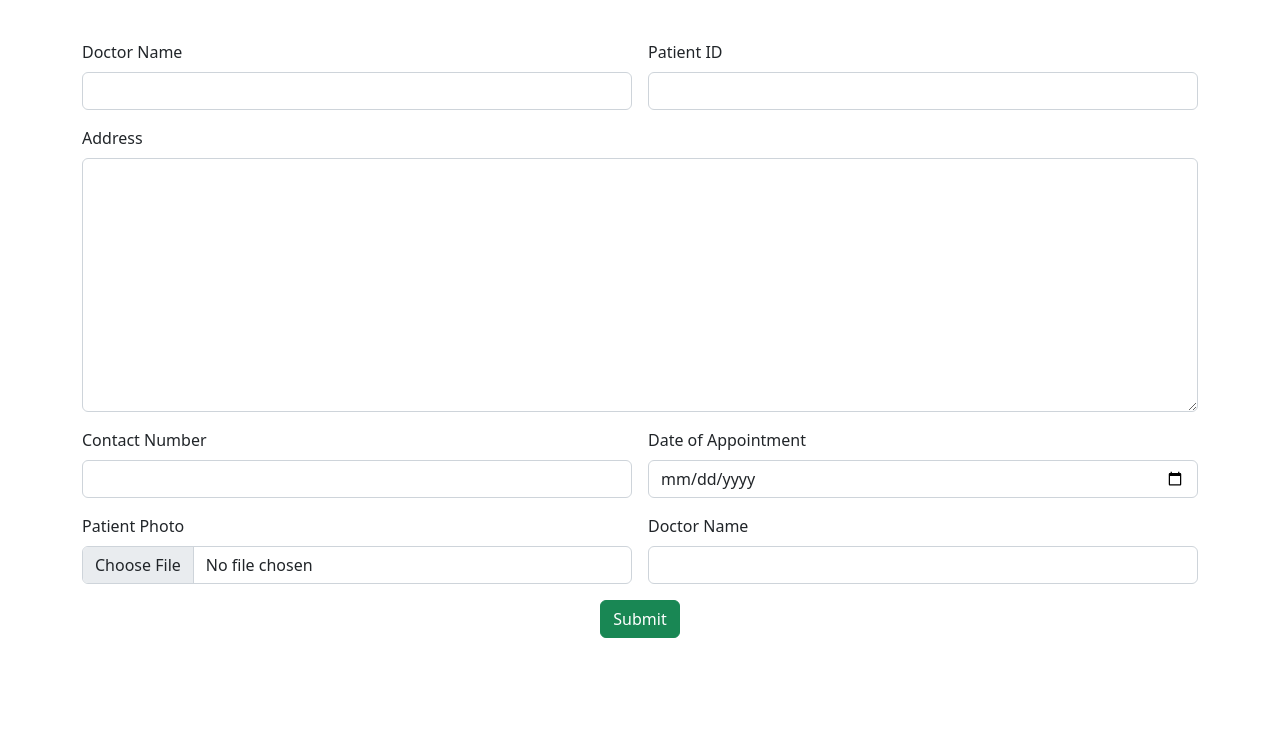
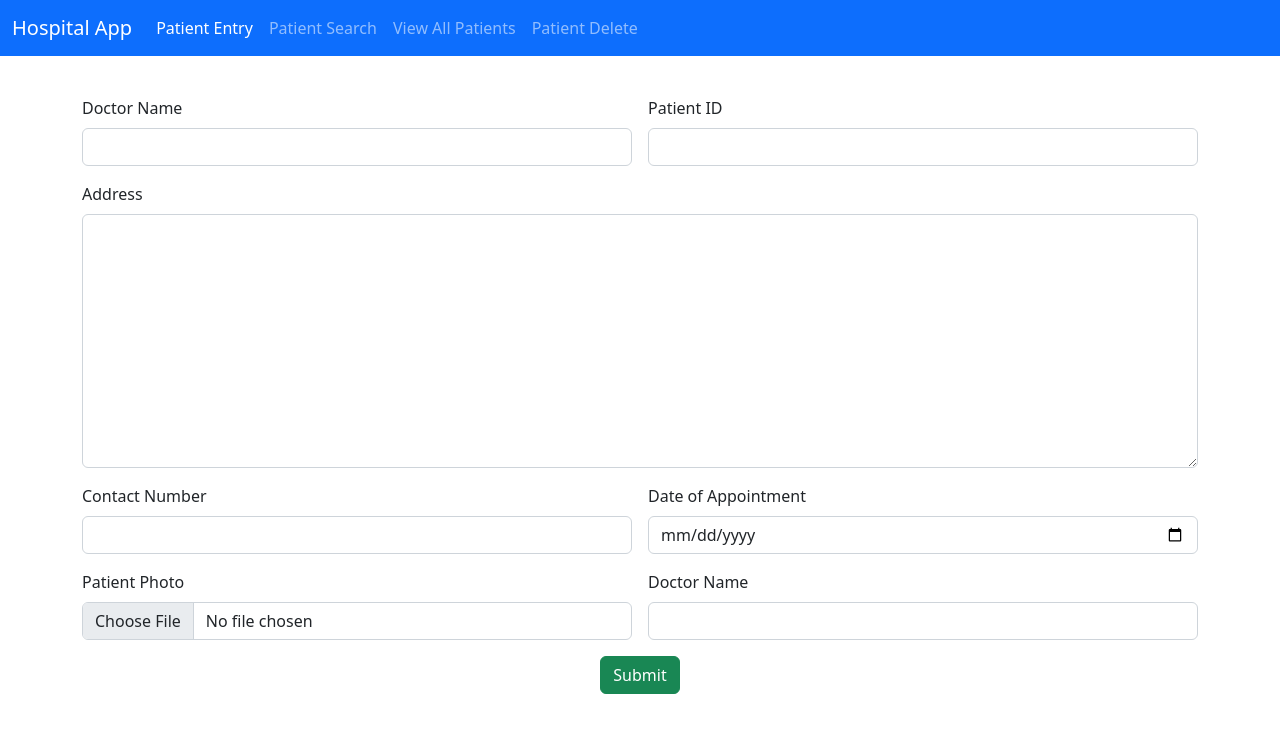
Before and after one commit to jeevaann1999/Patient-Angular-Repository, an Angular app: page / in a window 1280 px wide. Shown: the top 732 px of the page. Built offline with nearby package versions, Linux system fonts and the light colour scheme.

Commit message:
added nav

```diff
--- a/src/app/app.module.ts
+++ b/src/app/app.module.ts
@@ -8,6 +8,7 @@
 import { PatientDeleteComponent } from './patient-delete/patient-delete.component';
 import { RouterModule, Routes } from '@angular/router';
 import { PatientViewComponent } from './patient-view/patient-view.component';
+import { NavbarComponent } from './navbar/navbar.component';
 
 const myRoute:Routes=[
   {
@@ -35,7 +36,8 @@
     PatientEntryComponent,
     PatientSearchComponent,
     PatientDeleteComponent,
-    PatientViewComponent
+    PatientViewComponent,
+    NavbarComponent
   ],
   imports: [
     BrowserModule,
--- /dev/null
+++ b/src/app/navbar/navbar.component.html
@@ -0,0 +1,24 @@
+<nav class="navbar navbar-expand-lg bg-primary navbar-dark">
+    <div class="container-fluid">
+      <a class="navbar-brand" href="#">Hospital App</a>
+      <button class="navbar-toggler" type="button" data-bs-toggle="collapse" data-bs-target="#navbarNav" aria-controls="navbarNav" aria-expanded="false" aria-label="Toggle navigation">
+        <span class="navbar-toggler-icon"></span>
+      </button>
+      <div class="collapse navbar-collapse" id="navbarNav">
+        <ul class="navbar-nav">
+          <li class="nav-item">
+            <a class="nav-link active" aria-current="page" href="/">Patient Entry</a>
+          </li>
+          <li class="nav-item">
+            <a class="nav-link" href="/search">Patient Search</a>
+          </li>
+          <li class="nav-item">
+            <a class="nav-link" href="/view">View All Patients</a>
+          </li>
+          <li class="nav-item">
+            <a class="nav-link" href="/delete">Patient Delete</a>
+          </li>
+        </ul>
+      </div>
+    </div>
+  </nav>
--- a/src/app/patient-delete/patient-delete.component.html
+++ b/src/app/patient-delete/patient-delete.component.html
@@ -1,3 +1,4 @@
+<app-navbar></app-navbar>
 <div class="container">
     <div class="row">
         <div class="col col-12 col-sm-12 col-md-12 col-lg-12 col-xl-12 col-xxl-12">
--- a/src/app/patient-entry/patient-entry.component.html
+++ b/src/app/patient-entry/patient-entry.component.html
@@ -1,3 +1,4 @@
+<app-navbar></app-navbar>
 <div class="container">
     <div class="row">
         <div class="col col-12 col-sm-12 col-md-12 col-lg-12 col-xl-12 col-xxl-12">
--- a/src/app/patient-search/patient-search.component.html
+++ b/src/app/patient-search/patient-search.component.html
@@ -1,3 +1,4 @@
+<app-navbar></app-navbar>
 <div class="container">
     <div class="row">
         <div class="col col-12 col-sm-12 col-md-12 col-lg-12 col-xl-12 col-xxl-12">
--- a/src/app/patient-view/patient-view.component.html
+++ b/src/app/patient-view/patient-view.component.html
@@ -1,3 +1,4 @@
+<app-navbar></app-navbar>
 <div class="container">
     <div class="row">
         <div class="col col-12 col-sm-12 col-md-12 col-lg-12 col-xl-12 col-xxl-12">
```
Also changed, not shown: src/app/navbar/navbar.component.ts (added, +10 -0 lines), src/app/navbar/navbar.component.css (added).
